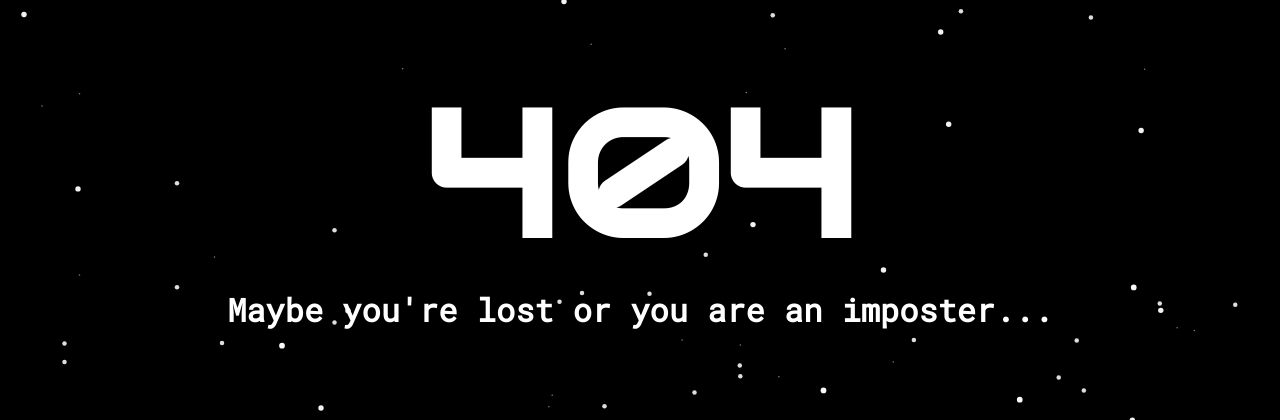
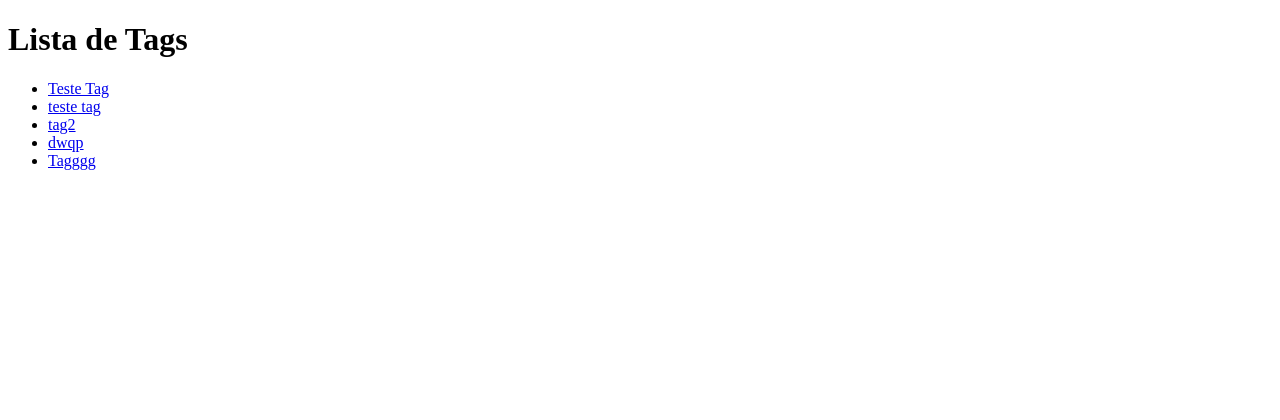
Before and after one commit to insper-tecnologias-web/projeto-1b-DeLucca990, a Django app: page /tags/ in a window 1280 px wide. Shown: the top 420 px of the page. Run offline with Django 4.2, Linux system fonts and the light colour scheme; data comes from the database, SQL or seed files in the repository; both versions use the stored data as it was after the commit; some libraries are stand-ins or nearby versions.

Commit message:
Many to many done

```diff
--- a/notes/models.py
+++ b/notes/models.py
@@ -1,9 +1,13 @@
 from django.db import models
 
 # Create your models here.
+class Tag(models.Model):
+    name = models.CharField(max_length=50, unique=True)
+
 class Note(models.Model):
     title = models.CharField(max_length=200)
     content = models.TextField()
+    tags = models.ManyToManyField(Tag, related_name='notes')
 
     def __str__(self):
         return f'{self.id}.{self.title}'
--- /dev/null
+++ b/notes/templates/notes/tags_list.html
@@ -0,0 +1,14 @@
+<!DOCTYPE html>
+<html>
+<head>
+    <title>Lista de Tags</title>
+</head>
+<body>
+    <h1>Lista de Tags</h1>
+    <ul>
+        {% for tag in tags %}
+            <li><a href="{% url 'tag_detail' tag.id %}">{{ tag.name }}</a></li>
+        {% endfor %}
+    </ul>
+</body>
+</html>
--- a/notes/urls.py
+++ b/notes/urls.py
@@ -6,5 +6,7 @@ urlpatterns = [
     path('delete/', views.delete, name='delete'),
     path('edit/', views.edit, name='edit'),
     path('edit/update/', views.update, name='update'),
+    path('tags/', views.tags_list, name='tags_list'),
+    path('tags/<int:tag_id>/', views.tag_detail, name='tag_detail'),
     re_path(r'^.*$', views.not_found, name='not_found'),
 ]
--- a/notes/views.py
+++ b/notes/views.py
@@ -1,25 +1,37 @@
 from django.shortcuts import render, redirect
-from .models import Note
+from .models import Note, Tag
 
 def index(request):
     if request.method == 'POST':
         title = request.POST.get('titulo')
         content = request.POST.get('detalhes')
         id = request.POST.get('id')
+        tag_name = request.POST.get('tag')
+        # Verifique se a tag já existe no banco de dados
+        tag, created = Tag.objects.get_or_create(name=tag_name)
         note = Note.objects.create(title=title, content=content, id=id)
+        note.tags.add(tag)  # Associe a anotação à tag
         note.save()
         return redirect('index')
     else:
         all_notes = Note.objects.all()
+        tags = Tag.objects.all()
         notes_data = [{'title': note.title, 'content': note.content, 'id': note.id} for note in all_notes]
-        #print(notes_data)
-        return render(request, 'notes/index.html', {'notes': notes_data})
+        return render(request, 'notes/index.html', {'notes': notes_data, 'tags': tags})
 
 def delete(request):
     if request.method == 'POST':
         note_id = request.POST.get('id')
         note = Note.objects.get(id=note_id)
+        # Obtém a tag associada à nota
+        tags = note.tags.all()
+
         note.delete()
+
+        for tag in tags:
+            # Verifica se a tag não está associada a mais nenhuma anotação
+            if tag.notes.count() == 0:
+                tag.delete()
         return redirect('index')
     else:
         return redirect('index')
@@ -43,5 +55,13 @@ def update(request):
     else:
         return redirect('index')
 
+def tags_list(request):
+    tags = Tag.objects.all()
+    return render(request, 'notes/tags_list.html', {'tags': tags})
+
+def tag_detail(request, tag_id):
+    tag = Tag.objects.get(id=tag_id)
+    return render(request, 'notes/tag_detail.html', {'tag': tag})
+
 def not_found(request):
     return render(request, 'notes/404.html')
```
Also changed, not shown: notes/templates/notes/index.html (+9 -6 lines), notes/templates/notes/tag_detail.html (added, +15 -0 lines), db.sqlite3, notes/migrations/0003_tag_note_tags.py (added).
